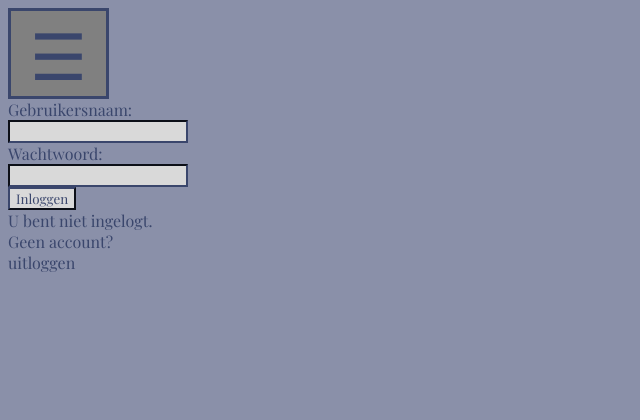
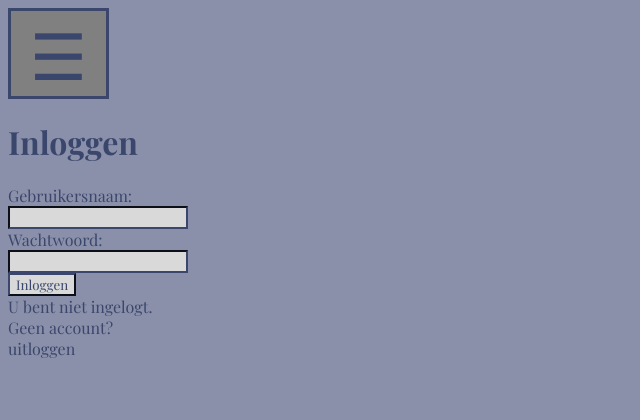
Before and after one commit to koenschool/p3-webshop, a PHP site: page /login.php in a window 1280 px wide. Shown: the top 420 px of the page, without its empty margins (0-640 px from the left). Run offline with PHP 8.4, Linux system fonts and the light colour scheme; some web fonts are replaced.

Commit message:
Update login.php

```diff
--- a/login.php
+++ b/login.php
@@ -48,6 +48,7 @@ try{
     <title>Login</title>
 </head>
 <body>
+    <h1>Inloggen</h1>
     <form method="post" action="">
         <label>Gebruikersnaam:</label><br>
         <input type="text" name="gebruikersnaam"require><br>
```
